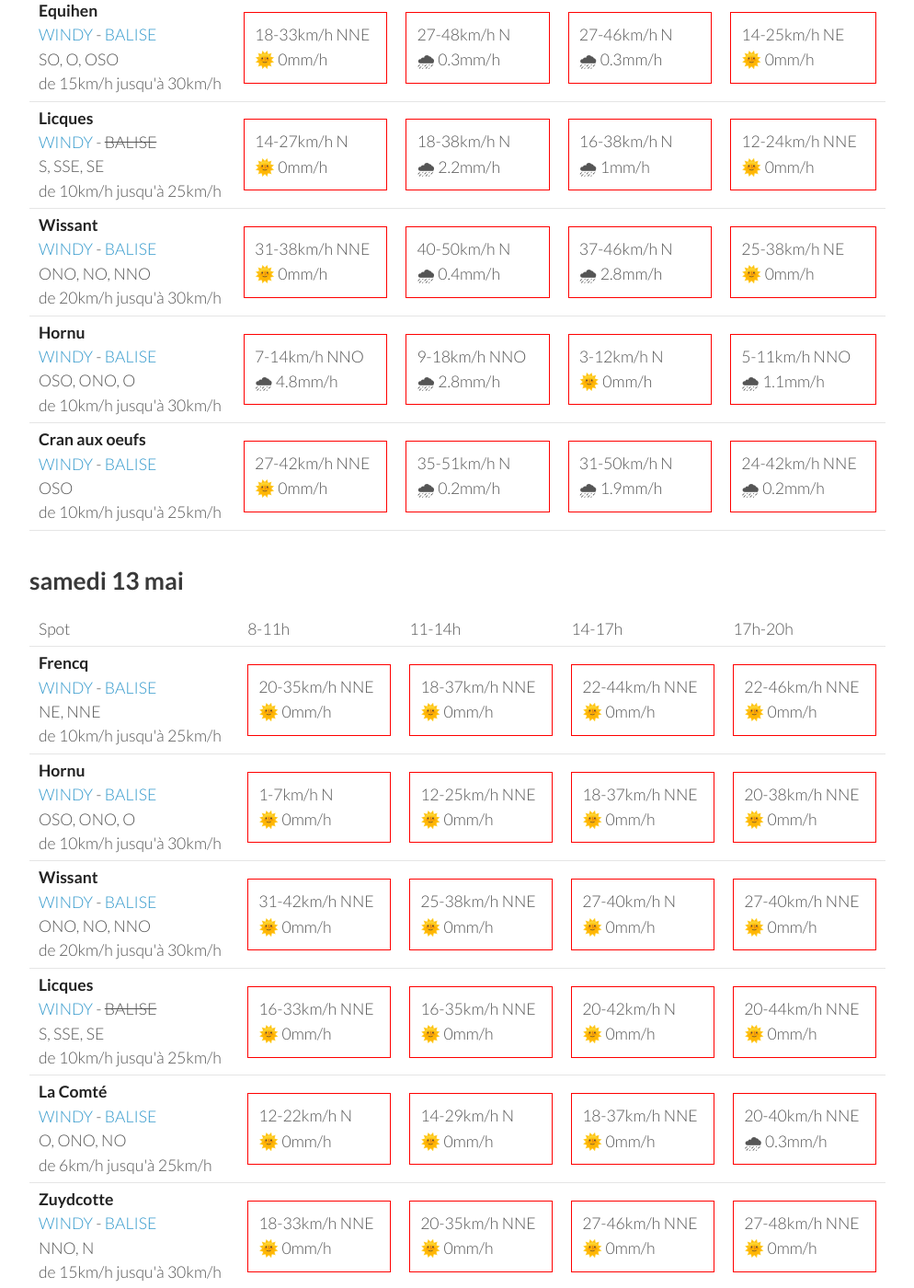
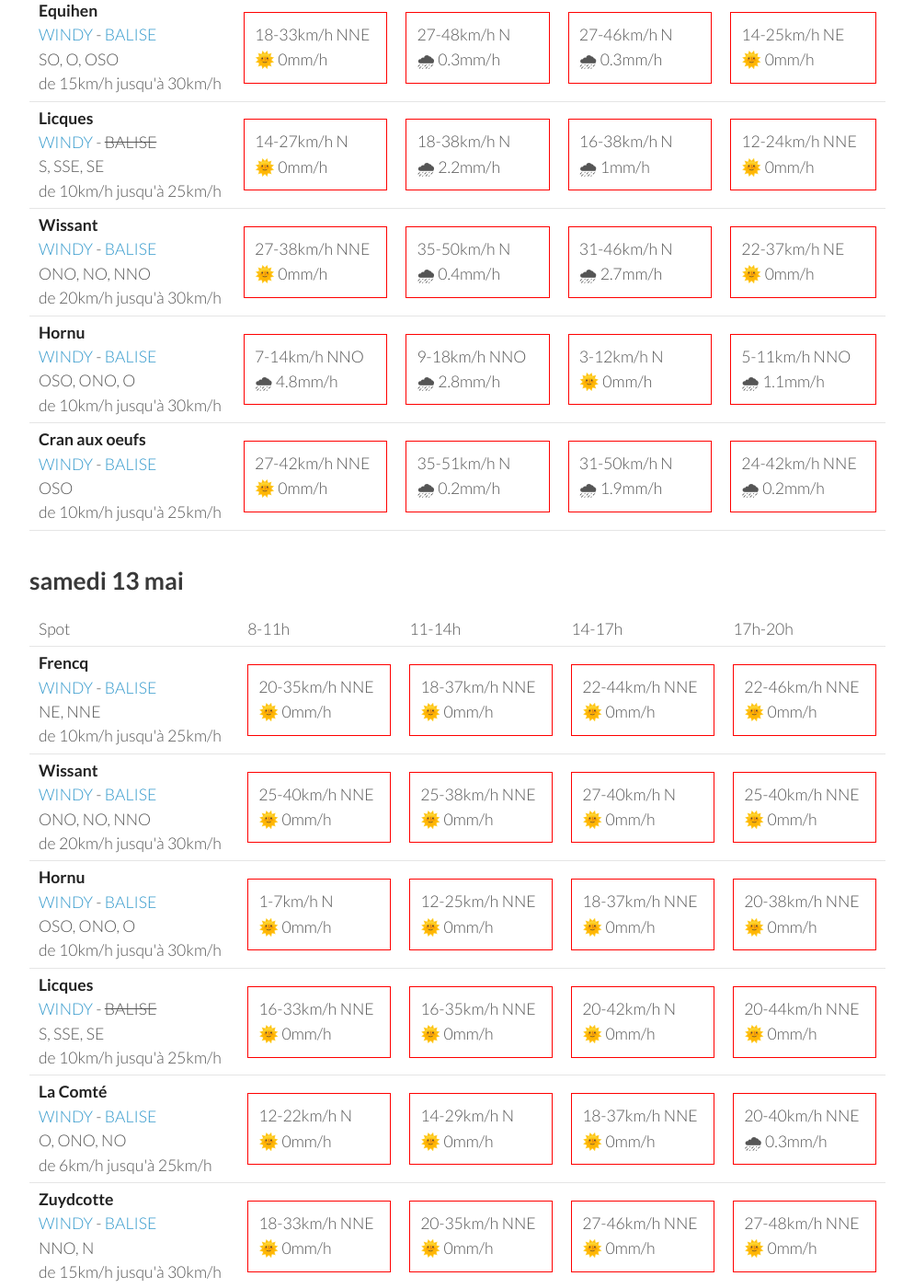
Before and after one commit to parapente-dans-le-nord/parapente-dans-le-nord.github.io, a Jekyll site: the page built from all.markdown, in a window 1280 px wide and 1400 px high, scrolled down 2481 px. Shown: the whole window at 92% size, without its empty margins (26-1020 px from the left). Built offline with Jekyll 4.4.1, drawn with Linux system fonts in a browser that asks for light colours; some of the changed text lies outside the part shown.

Commit message:
update index.markdown

```diff
--- a/all.markdown
+++ b/all.markdown
@@ -7,7 +7,7 @@ title:  "Tous les spots"
 {: .links}
 
 # Prevision Windy, modèle Arome
-page mise à jour le jeudi 11 mai 19:03
+page mise à jour le jeudi 11 mai 22:03
 
 ## jeudi 11 mai
 
@@ -108,7 +108,7 @@ page mise à jour le jeudi 11 mai 19:03
             <td><div class="not-flyable"><p>0-0km/h NA</p><p>🌧️ 0mm/h</p></div></td>
             <td><div class="not-flyable"><p>0-0km/h NA</p><p>🌧️ 0mm/h</p></div></td>
             <td><div class="not-flyable"><p>0-0km/h NA</p><p>🌧️ 0mm/h</p></div></td>
-            <td><div class="not-flyable"><p>16-25km/h OSO</p><p>🌞 0mm/h</p></div></td>
+            <td><div class="not-flyable"><p>14-27km/h OSO</p><p>🌞 0mm/h</p></div></td>
 
     </tr>
 <tr>
@@ -219,10 +219,10 @@ page mise à jour le jeudi 11 mai 19:03
 <tr>
         <td><strong>Wissant</strong><br><a href="https://windy.com/50.885/1.653?50.488,1.653,8,m:e3XagdU">WINDY</a> - <span class=""><a href="https://balisemeteo.com/balise_histo.php?idBalise=159">BALISE</a> </span><br> <span class="vent-favorable">ONO, NO, NNO</span><br><span class="force-vent">de 20km/h jusqu'à 30km/h</span> </td>
 
-            <td><div class="not-flyable"><p>31-38km/h NNE</p><p>🌞 0mm/h</p></div></td>
-            <td><div class="not-flyable"><p>40-50km/h N</p><p>🌧 0.4mm/h</p></div></td>
-            <td><div class="not-flyable"><p>37-46km/h N</p><p>🌧 2.8mm/h</p></div></td>
-            <td><div class="not-flyable"><p>25-38km/h NE</p><p>🌞 0mm/h</p></div></td>
+            <td><div class="not-flyable"><p>27-38km/h NNE</p><p>🌞 0mm/h</p></div></td>
+            <td><div class="not-flyable"><p>35-50km/h N</p><p>🌧 0.4mm/h</p></div></td>
+            <td><div class="not-flyable"><p>31-46km/h N</p><p>🌧 2.7mm/h</p></div></td>
+            <td><div class="not-flyable"><p>22-37km/h NE</p><p>🌞 0mm/h</p></div></td>
 
 
     </tr>
@@ -273,22 +273,22 @@ page mise à jour le jeudi 11 mai 19:03
 
     </tr>
 <tr>
+        <td><strong>Wissant</strong><br><a href="https://windy.com/50.885/1.653?50.488,1.653,8,m:e3XagdU">WINDY</a> - <span class=""><a href="https://balisemeteo.com/balise_histo.php?idBalise=159">BALISE</a> </span><br> <span class="vent-favorable">ONO, NO, NNO</span><br><span class="force-vent">de 20km/h jusqu'à 30km/h</span> </td>
+
+            <td><div class="not-flyable"><p>25-40km/h NNE</p><p>🌞 0mm/h</p></div></td>
+            <td><div class="not-flyable"><p>25-38km/h NNE</p><p>🌞 0mm/h</p></div></td>
+            <td><div class="not-flyable"><p>27-40km/h N</p><p>🌞 0mm/h</p></div></td>
+            <td><div class="not-flyable"><p>25-40km/h NNE</p><p>🌞 0mm/h</p></div></td>
+
+
+    </tr>
+<tr>
         <td><strong>Hornu</strong><br><a href="https://windy.com/50.424/3.819?50.024,3.818,8,m:e3daghw">WINDY</a> - <span class=""><a href="https://balisemeteo.com/balise_histo.php?idBalise=5040">BALISE</a> </span><br> <span class="vent-favorable">OSO, ONO, O</span><br><span class="force-vent">de 10km/h jusqu'à 30km/h</span> </td>
 
             <td><div class="not-flyable"><p>1-7km/h N</p><p>🌞 0mm/h</p></div></td>
             <td><div class="not-flyable"><p>12-25km/h NNE</p><p>🌞 0mm/h</p></div></td>
             <td><div class="not-flyable"><p>18-37km/h NNE</p><p>🌞 0mm/h</p></div></td>
             <td><div class="not-flyable"><p>20-38km/h NNE</p><p>🌞 0mm/h</p></div></td>
-
-
-    </tr>
-<tr>
-        <td><strong>Wissant</strong><br><a href="https://windy.com/50.885/1.653?50.488,1.653,8,m:e3XagdU">WINDY</a> - <span class=""><a href="https://balisemeteo.com/balise_histo.php?idBalise=159">BALISE</a> </span><br> <span class="vent-favorable">ONO, NO, NNO</span><br><span class="force-vent">de 20km/h jusqu'à 30km/h</span> </td>
-
-            <td><div class="not-flyable"><p>31-42km/h NNE</p><p>🌞 0mm/h</p></div></td>
-            <td><div class="not-flyable"><p>25-38km/h NNE</p><p>🌞 0mm/h</p></div></td>
-            <td><div class="not-flyable"><p>27-40km/h N</p><p>🌞 0mm/h</p></div></td>
-            <td><div class="not-flyable"><p>27-40km/h NNE</p><p>🌞 0mm/h</p></div></td>
 
 
     </tr>
@@ -424,7 +424,7 @@ page mise à jour le jeudi 11 mai 19:03
             <td><div class="not-flyable"><p>18-29km/h N</p><p>🌞 0mm/h</p></div></td>
             <td><div class="not-flyable"><p>12-27km/h N</p><p>🌞 0mm/h</p></div></td>
             <td><div class="not-flyable"><p>9-20km/h NO</p><p>🌞 0mm/h</p></div></td>
-            <td><div class="not-flyable"><p>9-16km/h OSO</p><p>🌞 0mm/h</p></div></td>
+            <td><div class="not-flyable"><p>9-18km/h OSO</p><p>🌞 0mm/h</p></div></td>
 
 
     </tr>
@@ -549,7 +549,7 @@ page mise à jour le jeudi 11 mai 19:03
 
             <td><div class="not-flyable"><p>11-18km/h ONO</p><p>🌞 0mm/h</p></div></td>
             <td><div class="not-flyable"><p>22-31km/h NNO</p><p>🌧 0.2mm/h</p></div></td>
-            <td><div class="not-flyable"><p>25-37km/h N</p><p>🌧 1.3mm/h</p></div></td>
+            <td><div class="not-flyable"><p>25-38km/h NNO</p><p>🌧 1.3mm/h</p></div></td>
             <td><div class="not-flyable"><p>18-38km/h N</p><p>🌞 0mm/h</p></div></td>
 
 
@@ -666,7 +666,7 @@ page mise à jour le jeudi 11 mai 19:03
             <td><div class="not-flyable"><p>18-29km/h NO</p><p>🌞 0mm/h</p></div></td>
             <td><div class="not-flyable"><p>18-33km/h NO</p><p>🌞 0mm/h</p></div></td>
             <td><div class="not-flyable"><p>18-31km/h NO</p><p>🌞 0mm/h</p></div></td>
-            <td><div class="not-flyable"><p>9-29km/h ONO</p><p>🌧 0.2mm/h</p></div></td>
+            <td><div class="not-flyable"><p>11-29km/h ONO</p><p>🌧 0.2mm/h</p></div></td>
 
 
     </tr>
--- a/index.markdown
+++ b/index.markdown
@@ -7,7 +7,7 @@ title:  "Ou ça vole"
 {: .links}
 
 # Prevision Windy, modèle Arome
-page mise à jour le jeudi 11 mai 19:03
+page mise à jour le jeudi 11 mai 22:03
 
 
 
```
